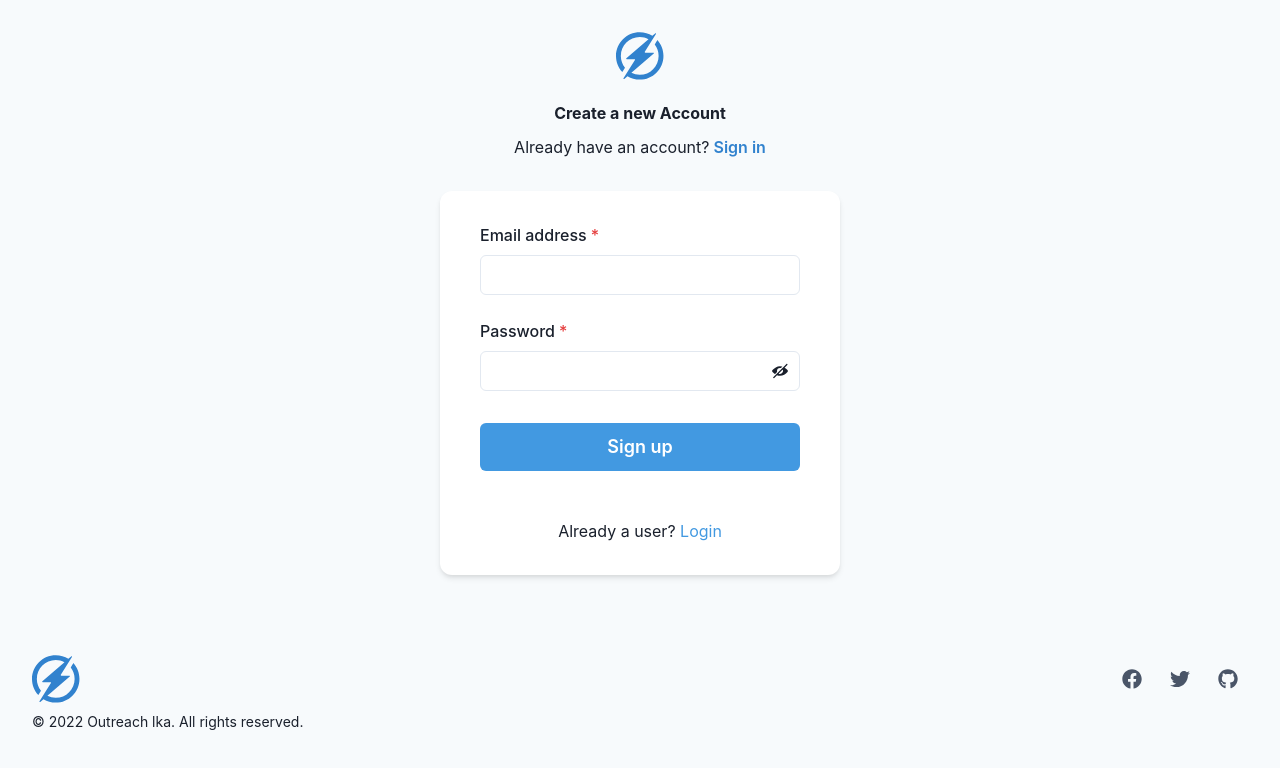
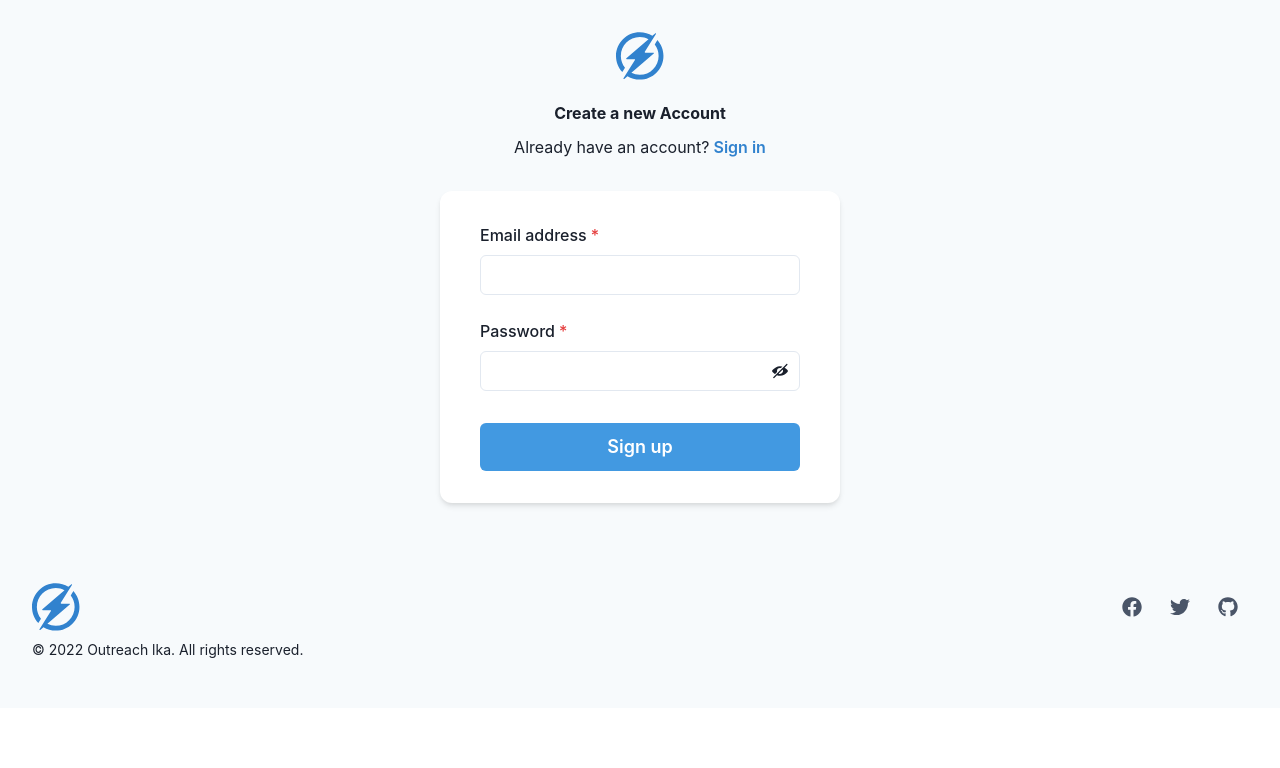
Before and after one commit to outreach-lk/outreach-donor-hub, a Next.js app: page /auth/sign-up in a window 1280 px wide. Shown: the top 768 px of the page. Built offline with nearby package versions, Linux system fonts and the light colour scheme; no server answers.

Commit message:
removed already a user banner from sign-up

```diff
--- a/app/ui/components/modules/signup.module.tsx
+++ b/app/ui/components/modules/signup.module.tsx
@@ -104,11 +104,6 @@ export function SignupCard() {
                 Sign up
               </Button>
             </Stack>
-            <Stack pt={6}>
-              <Text align={"center"}>
-                Already a user? <Link color={"blue.400"}>Login</Link>
-              </Text>
-            </Stack>
           </Stack>
         </Box>
       </Stack>
```
